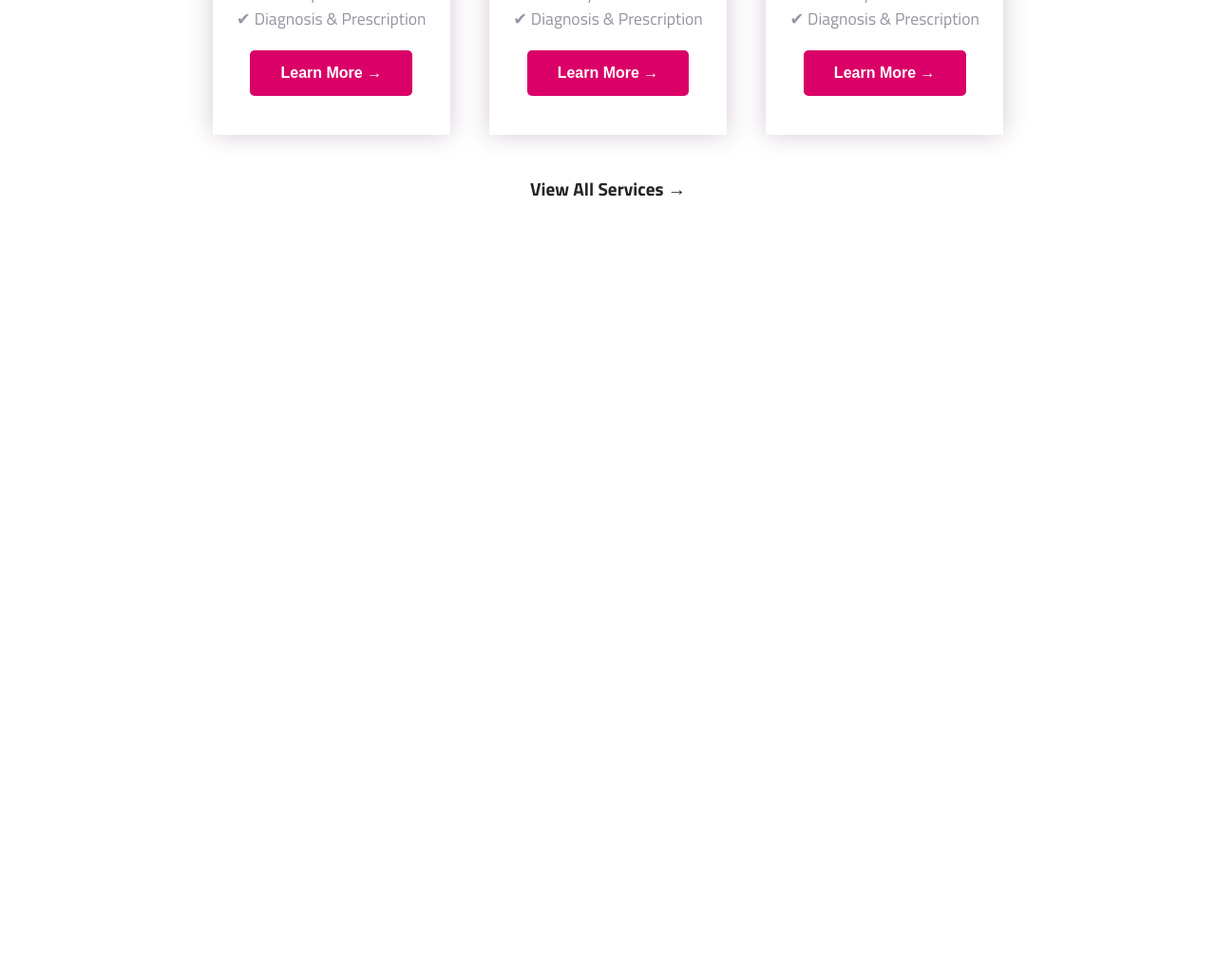
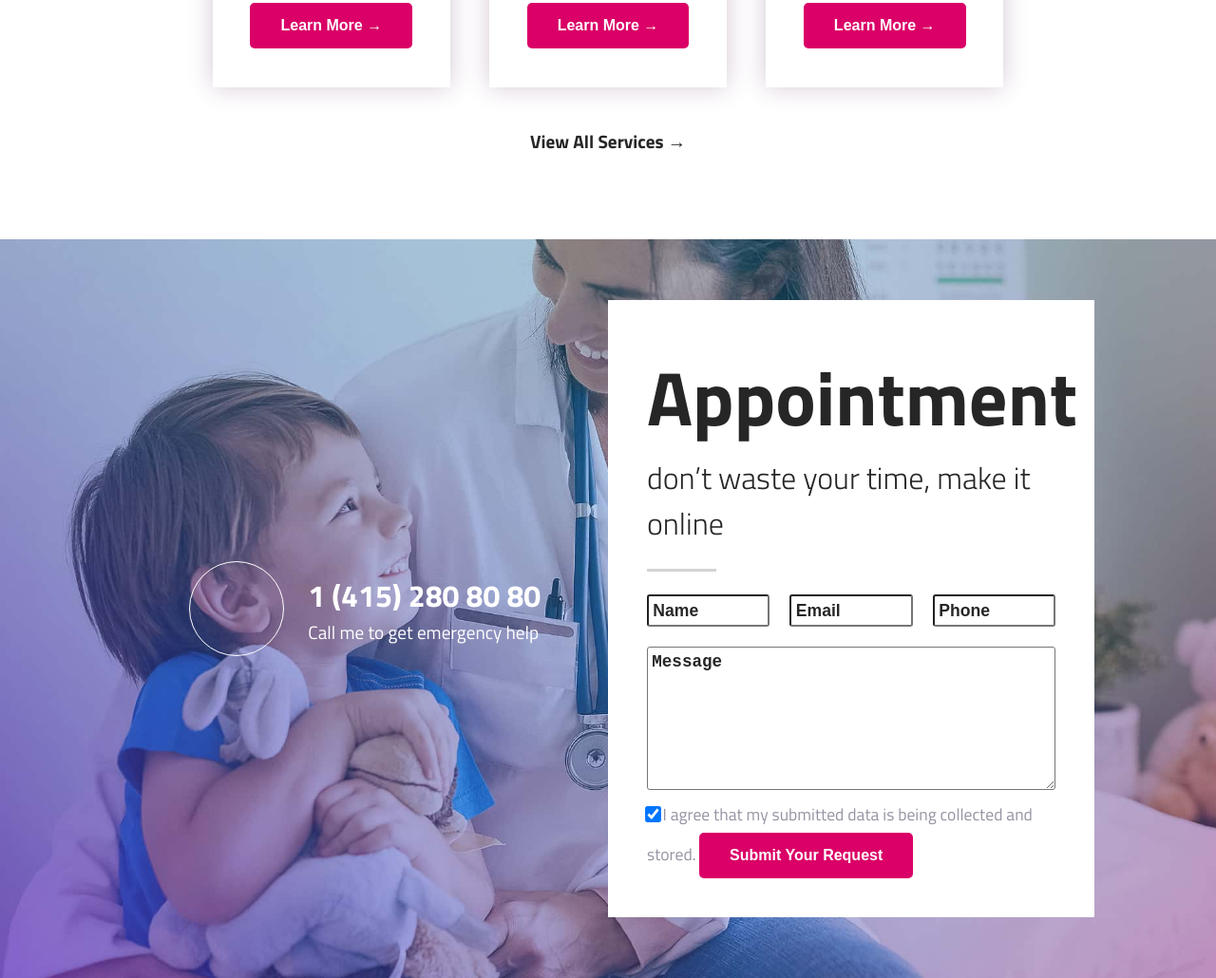
Before and after one commit to vymik/Dr_Petterson_WEB, a plain HTML site: page index.html in a window 1280 px wide. Shown: the part 5436-6466 px from the top of the page at 95% size. Before the commit the page ends 5738 px from the top, so only its background shows below. Drawn offline with Linux system fonts and the light colour scheme.

Commit message:
added appointment section

```diff
--- a/assets/scss/main.scss
+++ b/assets/scss/main.scss
@@ -180,7 +180,7 @@ header{
         }
 
 }
-
+#appointment,
 #trust{
     width: 100%;
     background-image: url("../images/bg-doctor-1.jpg");
@@ -507,6 +507,7 @@ header{
             .column{
                 .bg-img{
                     background-image: url("../images/price_bg_1.jpg");
+                    height: 150px;
                     p{
                         bottom: -0.6rem;
                         line-height: 4rem;
@@ -534,3 +535,44 @@ header{
         }
     }
 }
+
+#appointment{
+    background-image: url("../images/bg-doctor-4.jpg");
+    height: auto;
+    .centered{
+        padding: 5% 0;
+        .trust-column2{
+            top: 0;
+            box-shadow: none;
+            .contacts{
+                justify-content: space-between;
+                input{
+                    margin-bottom: 5%;
+                    font-size: 1.1rem;
+                    width: 30%;
+                    padding: 1%;
+                    border-radius: 3px;
+                }
+            }
+            textarea{
+                width: 100%;
+                padding: 1%;
+                border-radius: 3px;
+                font-size: 1.1rem;
+            }
+            ::placeholder{
+                // opacity: 1;
+                color: $black;
+                font-weight: 700;
+            }
+            input[type="checkbox"]{
+                margin: 3% 0;
+                transform: scale(1.3);
+            }
+            label{
+                color: $gray;
+                font-size: 1.1rem;
+            }
+        }
+    }
+}
--- a/index.html
+++ b/index.html
@@ -256,6 +256,38 @@
                 </div>
             </section>
             <!-- Services section end -->
+            <section id="appointment">
+                <div class="centered flex-container">
+                    <div class="trust-column1 flex-container">
+                        <div class="circle">
+                            <div class="play-button">
+
+                            </div>
+                        </div>
+                        <div>
+                            <h3>1 (415) 280 80 80</h3>
+                            <p>Call me to get emergency help</p>
+                        </div>
+                    </div>
+                    <div class="trust-column2">
+                        <h2>Appointment</h2>
+                        <h3>don’t waste your time, make it online</h3>
+                        <form>
+                            <div class="contacts flex-container">
+                                <input type="text" name="your-name" placeholder="Name">
+                                <input type="email" name="your-email" placeholder="Email">
+                                <input type="text" name="your-phone" placeholder="Phone">
+                            </div>
+                            <textarea name="your-message" id="message" cols="40" rows="7" placeholder="Message"></textarea>
+                            <input type="checkbox" name="acceptance" id="terms" value="1" checked>
+                            <label for="terms">I agree that my submitted data is being collected and stored.</label>
+                            <button type="submit">Submit your request</button>
+                        </form>
+                        </div>
+                    </div>
+                </div>
+            </section>
+            <!-- Trust section end -->
     </main>
 
 </body>
```
Also changed, not shown: assets/css/main.css, 1 other file.
